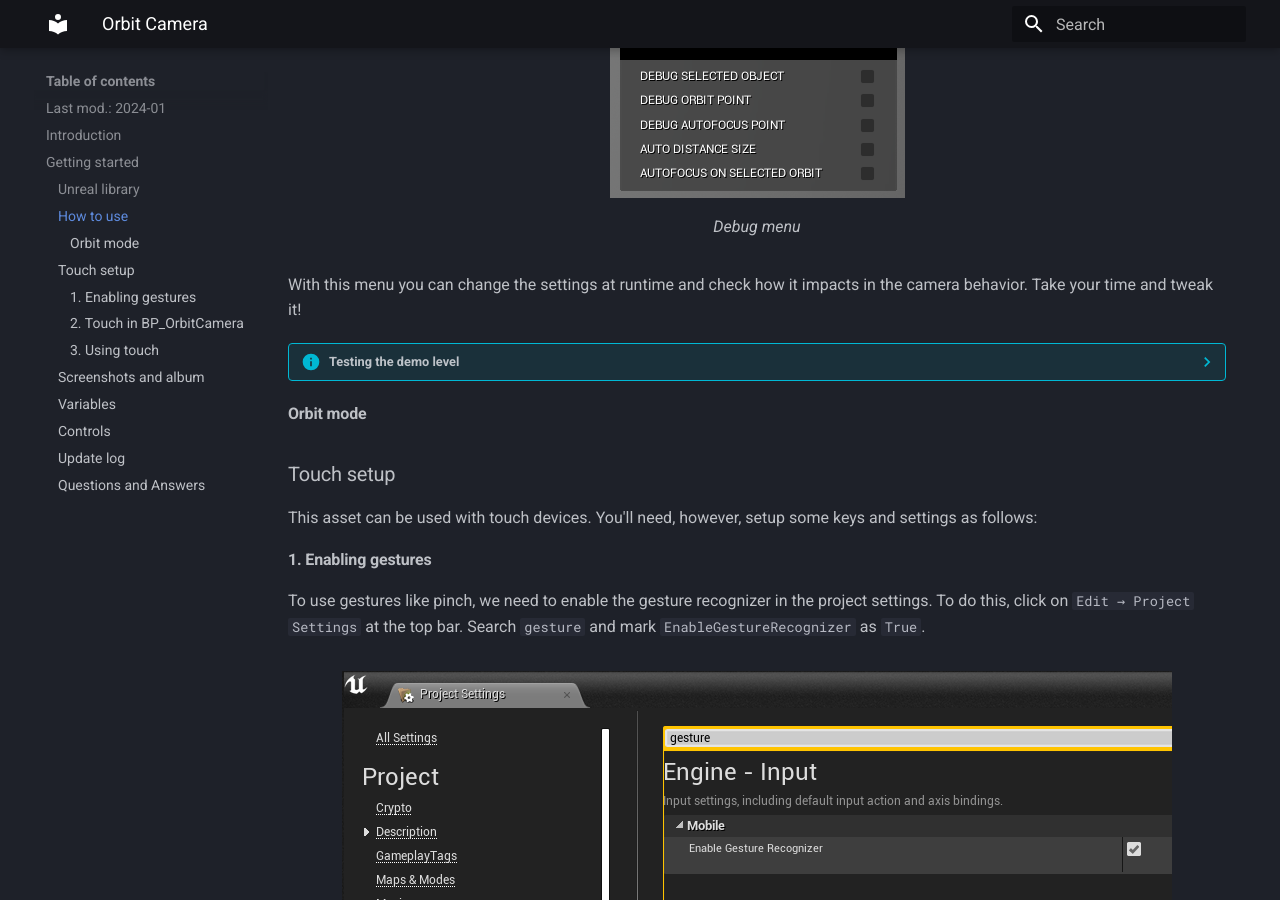
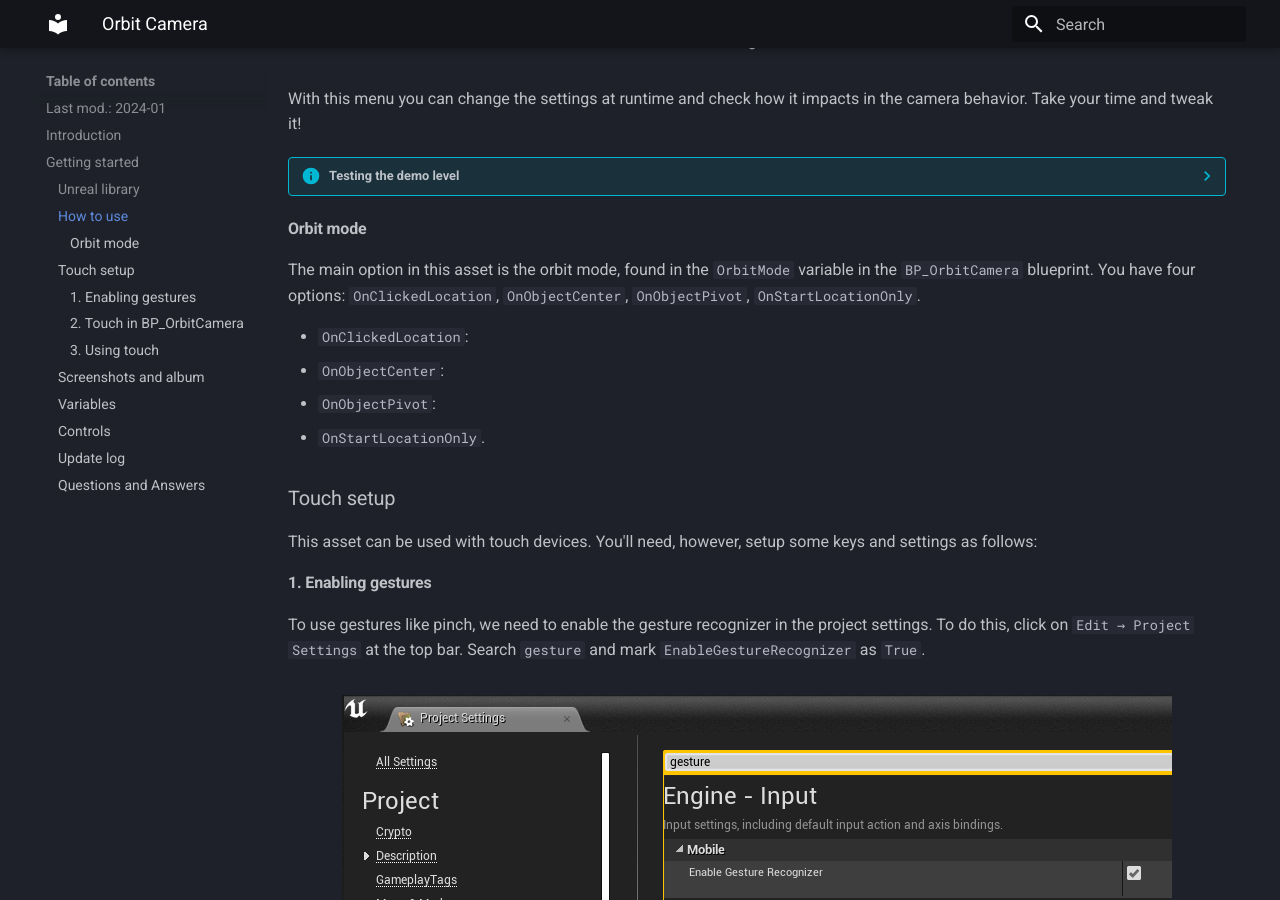
Before and after one commit to alexandrezlima/documentations, an MkDocs documentation site: the page built from docs/orbitcamera.md, in a window 1280 px wide and 900 px high, scrolled down 2531 px. Built offline with MkDocs 1.6.1 and Material for MkDocs 9.7.7, drawn with Linux system fonts in a browser that asks for light colours; some of the changed text lies outside the part shown.

Commit message:
Orbit camera.

```diff
--- a/docs/orbitcamera.md
+++ b/docs/orbitcamera.md
@@ -18,10 +18,6 @@ This asset enables the visualization of objects through orbital movement. You ha
 ### Unreal library
 First of all, download and add it to your project. You can find it in your `Unreal Engine Library`.
 
-<figure markdown>
-![Unreal Engine Library](assets/icongenerator-assets/icon-generator-download.png){ width="250" }
-<figcaption>Unreal Engine Library</figcaption>
-</figure>
 
 ### How to use
 The orbit camera is a pawn class. That means it is controlled by a controller (any controller, you can use even the default controller, no need to setup it!).
@@ -65,6 +61,12 @@ With this menu you can change the settings at runtime and check how it impacts i
 	</figure>
 
 #### Orbit mode
+The main option in this asset is the orbit mode, found in the `OrbitMode` variable in the `BP_OrbitCamera` blueprint. You have four options: `OnClickedLocation`, `OnObjectCenter`, `OnObjectPivot`, `OnStartLocationOnly`.
+
+* `OnClickedLocation`:
+* `OnObjectCenter`:
+* `OnObjectPivot`:
+* `OnStartLocationOnly`.
 
 ### Touch setup
 This asset can be used with touch devices. You'll need, however, setup some keys and settings as follows:
```
